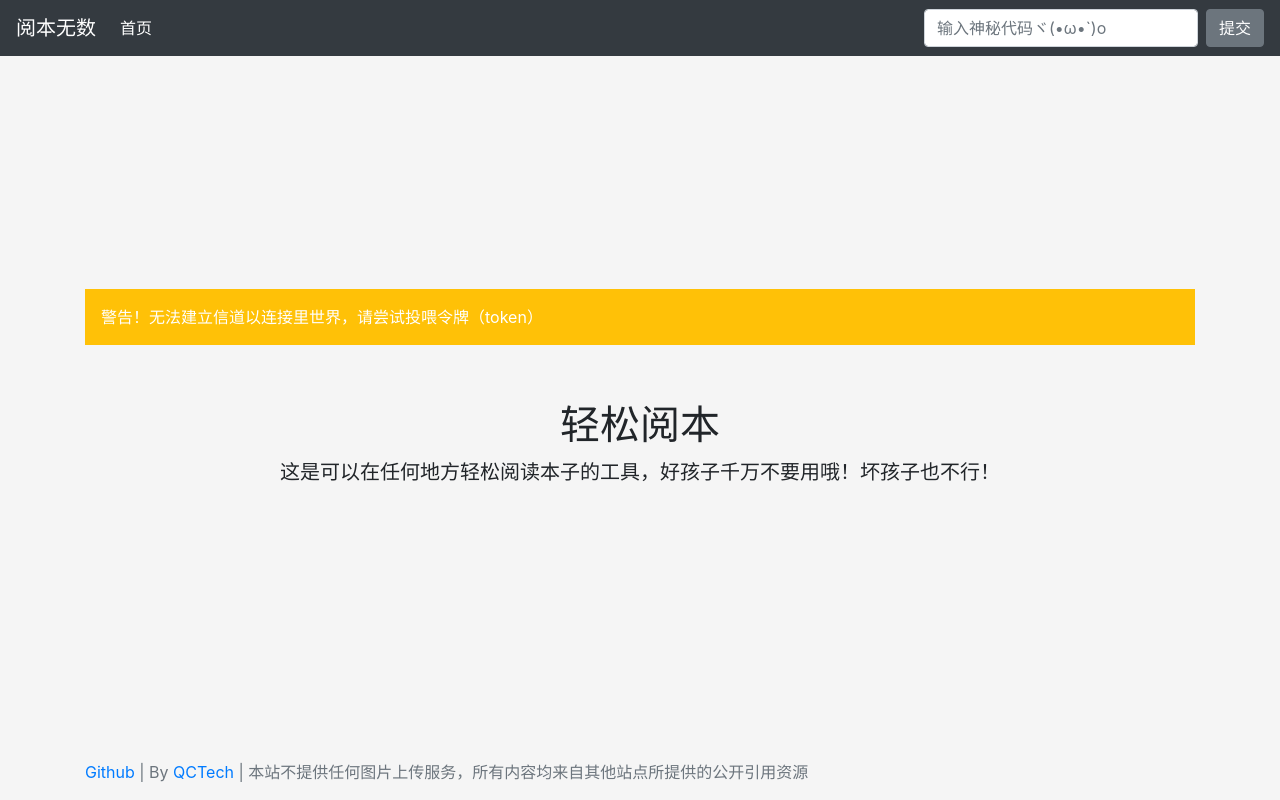
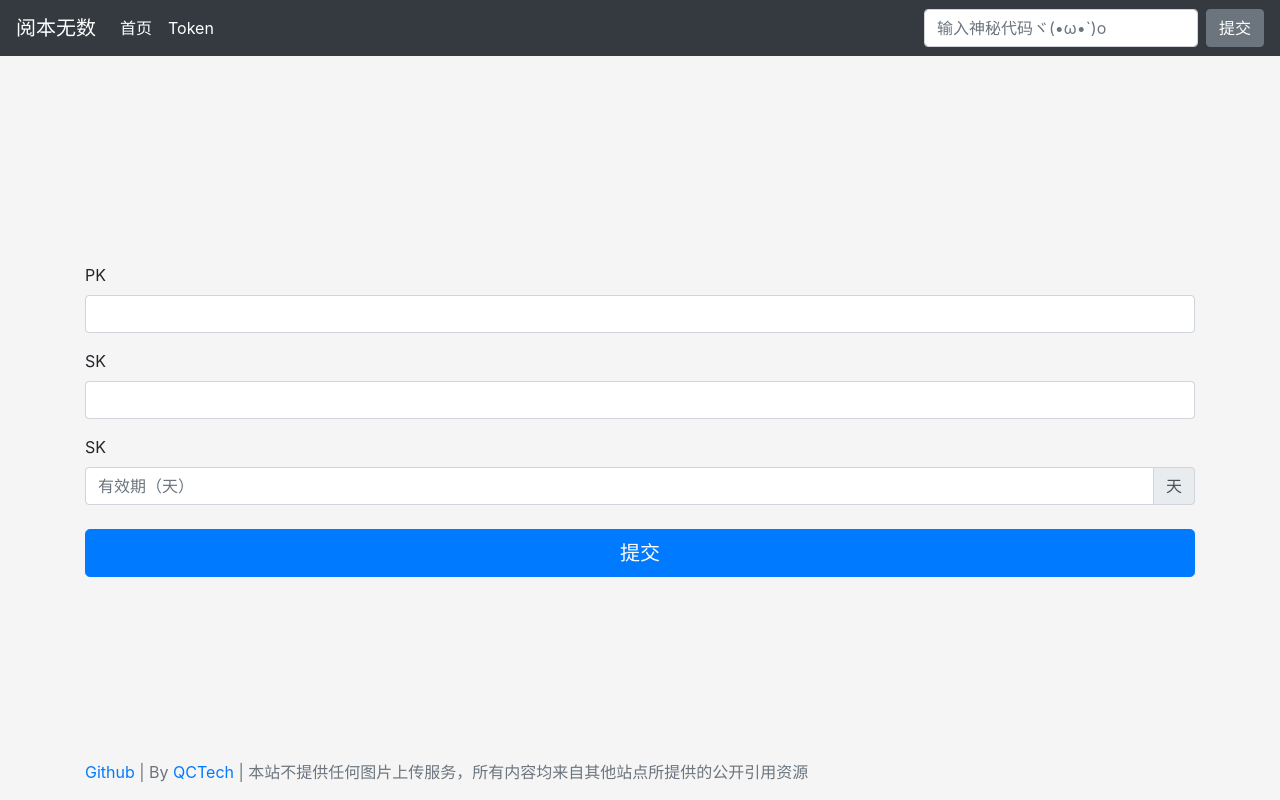
Before and after one commit to TennousuAthena/doujinshi, a PHP site: page /index.php?mode=generateToken in a window 1280 px wide. Run offline with PHP 8.4, Linux system fonts and the light colour scheme.

Commit message:
（；´д｀）

```diff
--- a/index.php
+++ b/index.php
@@ -1,6 +1,7 @@
 <?php
 require_once ("libs.php");
 require_once ("auth.php");
+$mode = @$_GET['mode'];
 ?>
 <!------------------
  ____             ______
@@ -24,14 +25,6 @@ require_once ("auth.php");
 
 
     <style>
-        .bd-placeholder-img {
-            font-size: 1.125rem;
-            text-anchor: middle;
-            -webkit-user-select: none;
-            -moz-user-select: none;
-            -ms-user-select: none;
-            user-select: none;
-        }
 
         @media (min-width: 768px) {
             .bd-placeholder-img-lg {
@@ -70,6 +63,9 @@ require_once ("auth.php");
             <li class="nav-item active">
                 <a class="nav-link" href="/">首页</a>
             </li>
+            <li class="nav-item active">
+                <a class="nav-link" href="/?mode=generateToken">Token</a>
+            </li>
         </ul>
         <div class="form-inline my-2 my-lg-0">
             <input class="form-control mr-sm-2" type="text" id="code" required placeholder="输入神秘代码ヾ(•ω•`)o" aria-label="Search">
@@ -78,18 +74,45 @@ require_once ("auth.php");
     </div>
 </nav>
 
+    <?php switch ($mode){
+        case '':{ ?>
     <main role="main" class="container">
             <?php if(!$IS_LOGIN): ?>
-        <div class="p-3 mb-2 bg-warning text-white">警告！无法建立信道以连接里世界，请尝试投喂令牌（token）</div>
+                <div class="p-3 mb-2 bg-warning text-white">警告！无法建立信道以连接里世界，请尝试<a href="?mode=generateToken"> 投喂令牌（token）</a></div>
             <?php else: ?>
                 <div class="p-3 mb-2 bg-success text-white">连接里世界成功！</div>
             <?php endif; ?>
             <div class="starter">
                 <h1>轻松阅本</h1>
                 <p class="lead">这是可以在任何地方轻松阅读<b>本子</b>的工具，好孩子千万不要用哦！坏孩子也不行！</p>
+    </main><!-- /.container -->
+    <?php break; }
+        case 'generateToken':{?>
+    <main role="main" class="container">
+        <div id="form">
+            <div class="form-group">
+                <label for="input-pk">PK</label>
+                <input type="text" class="form-control" id="input-pk" placeholder="">
+            </div>
+            <div class="form-group">
+                <label for="input-sk">SK</label>
+                <input type="text" class="form-control" id="input-sk" placeholder="">
             </div>
 
-</main><!-- /.container -->
+            <label for="input-expire">SK</label>
+            <div class="input-group">
+                <input id="input-expire" type="text" class="form-control" placeholder="有效期（天）"  aria-describedby="days">
+                <div class="input-group-append">
+                    <span class="input-group-text" id="days">天</span>
+                </div>
+            </div>
+            <br />
+            <button class="btn btn-primary btn-lg btn-block" id="token-submit">提交</button>
+        </div>
+    </main>
+    <?php }
+    }?>
+
 
 <!-- Modal -->
 <div class="modal fade" id="Modal" tabindex="-1" role="dialog" aria-labelledby="msgTitle" aria-hidden="true">
```
Lines whose indentation alone changed are shown as unchanged.
